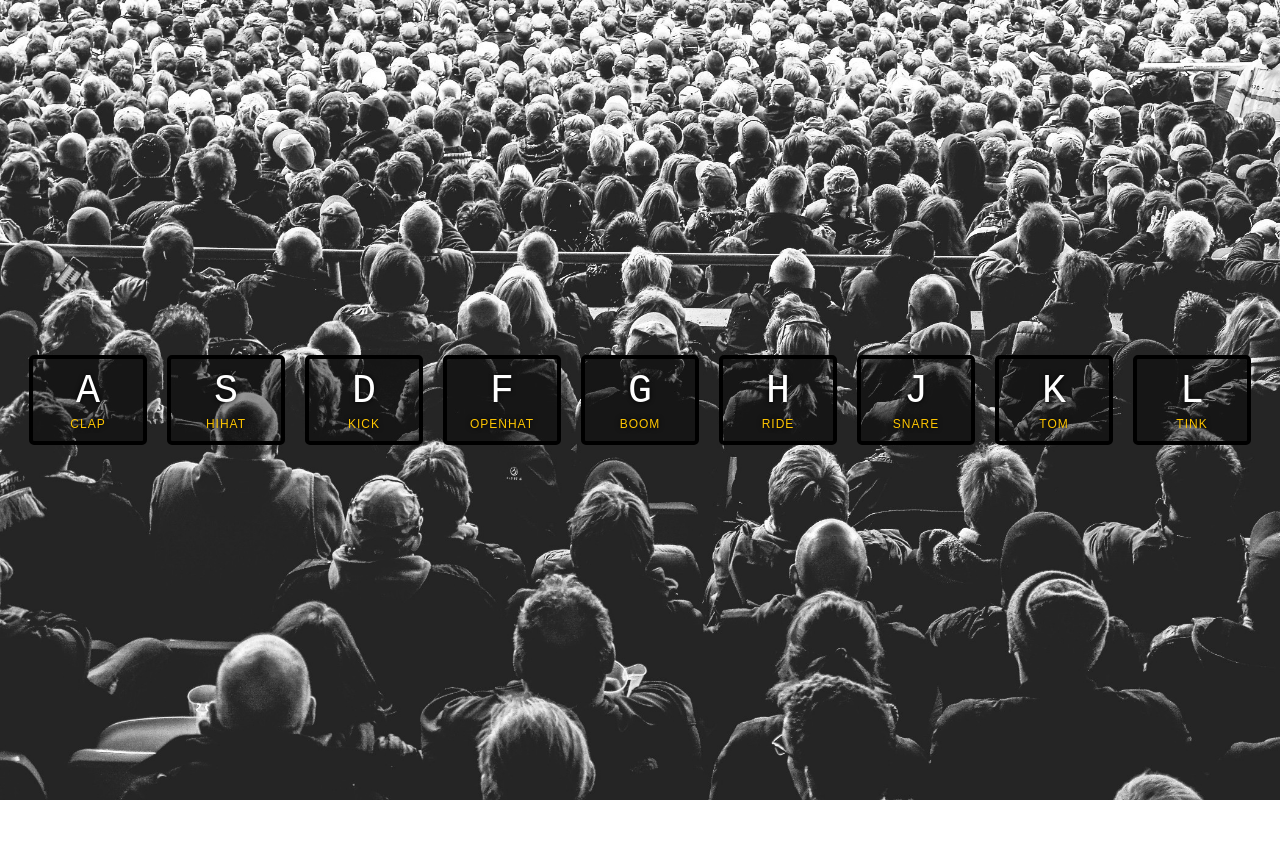
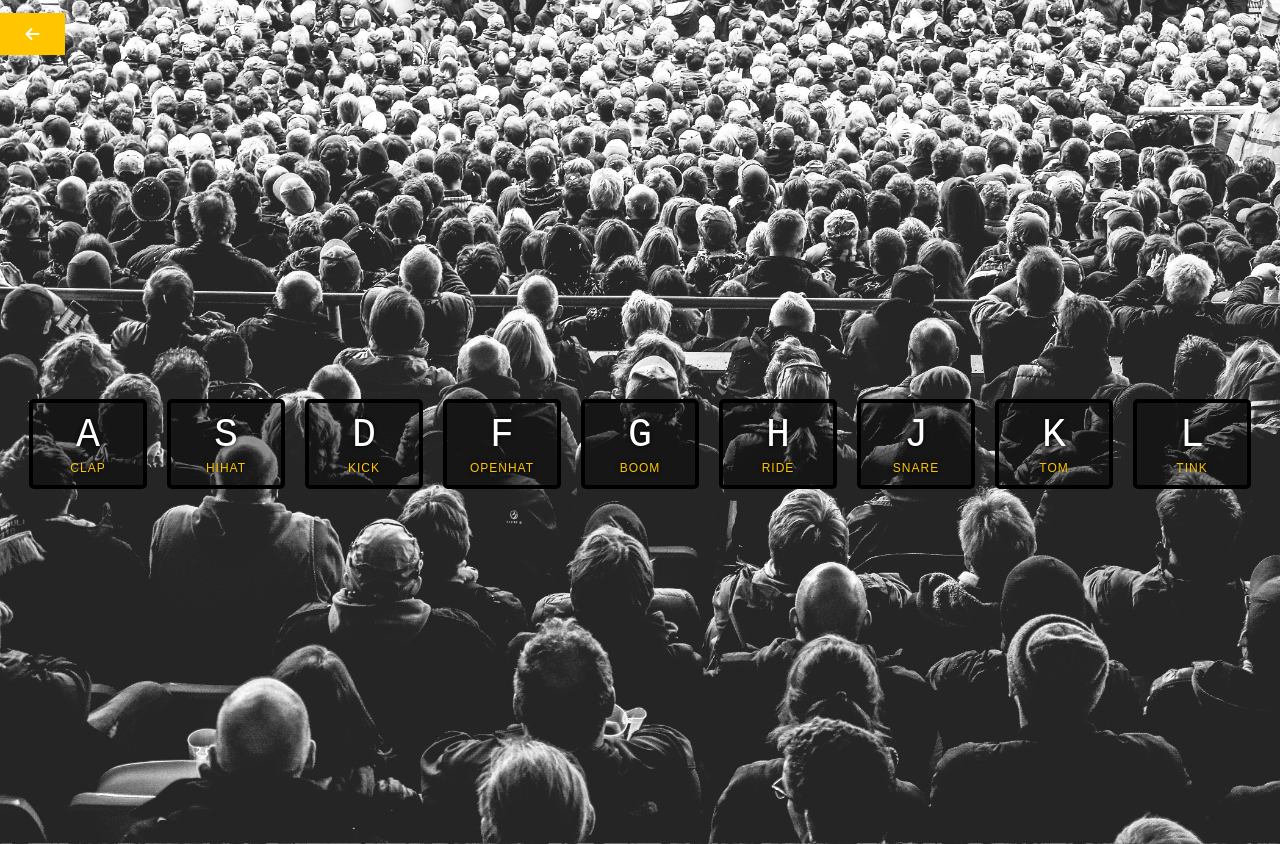
Before and after one commit to c-mach/javascript30-challenge, a plain HTML site: page day1/index.html in a window 1280 px wide. Before the commit the page ends 800 px from the top, so only its background shows below. Drawn offline with Linux system fonts and the light colour scheme.

Commit message:
changed item container colours, added return to index link on day 1 page

```diff
--- a/day1/index.html
+++ b/day1/index.html
@@ -2,11 +2,14 @@
 <html lang="en">
 <head>
   <meta charset="UTF-8">
-  <title>JS Drum Kit</title>
+  <script src="https://kit.fontawesome.com/ecede9a261.js" crossorigin="anonymous"></script>
+  <title>Day 1: JS Drum Kit</title>
   <link rel="stylesheet" href="style.css">
 </head>
 <body>
-
+  <nav>
+    <a href="../index.html"><i class="fas fa-arrow-left" aria-hidden="true" title="Return to home page"></i></a>
+  </nav>
 
   <div class="keys">
     <div data-key="65" class="key">
--- a/day1/style.css
+++ b/day1/style.css
@@ -8,6 +8,27 @@ body,html {
   margin: 0;
   padding: 0;
   font-family: sans-serif;
+}
+
+nav {
+  margin-top: 2%;
+}
+
+nav a {
+  background-color: #ffc600;
+  font-size: 1.6rem;
+  color: white;
+  padding: 1%;
+  text-transform: uppercase;
+}
+
+nav a:hover {
+  background-color: black;
+  color: #ffc600;
+}
+
+nav i {
+  padding: 0 1%;
 }
 
 .keys {
--- a/styles.css
+++ b/styles.css
@@ -135,6 +135,7 @@ li {
     align-items: center;
     position: relative;
     height: max-content;
+
 }
 
 .item-overlay {
@@ -145,15 +146,16 @@ li {
     position: absolute;
     top: 0;
     left: 0;
-    background-color: #fca311;
+    background-color: #e5e5e5;
     height: 100%;
     width: 100%;
     transition: all 0.5s ease;
     opacity: 0;
+    color: #14213d;
 }
 
 .item-overlay h3 {
-    border-bottom: 2px solid #14213d;
+    border-bottom: 2px solid #fca311;
 }
 
 .item-overlay:hover {
```
